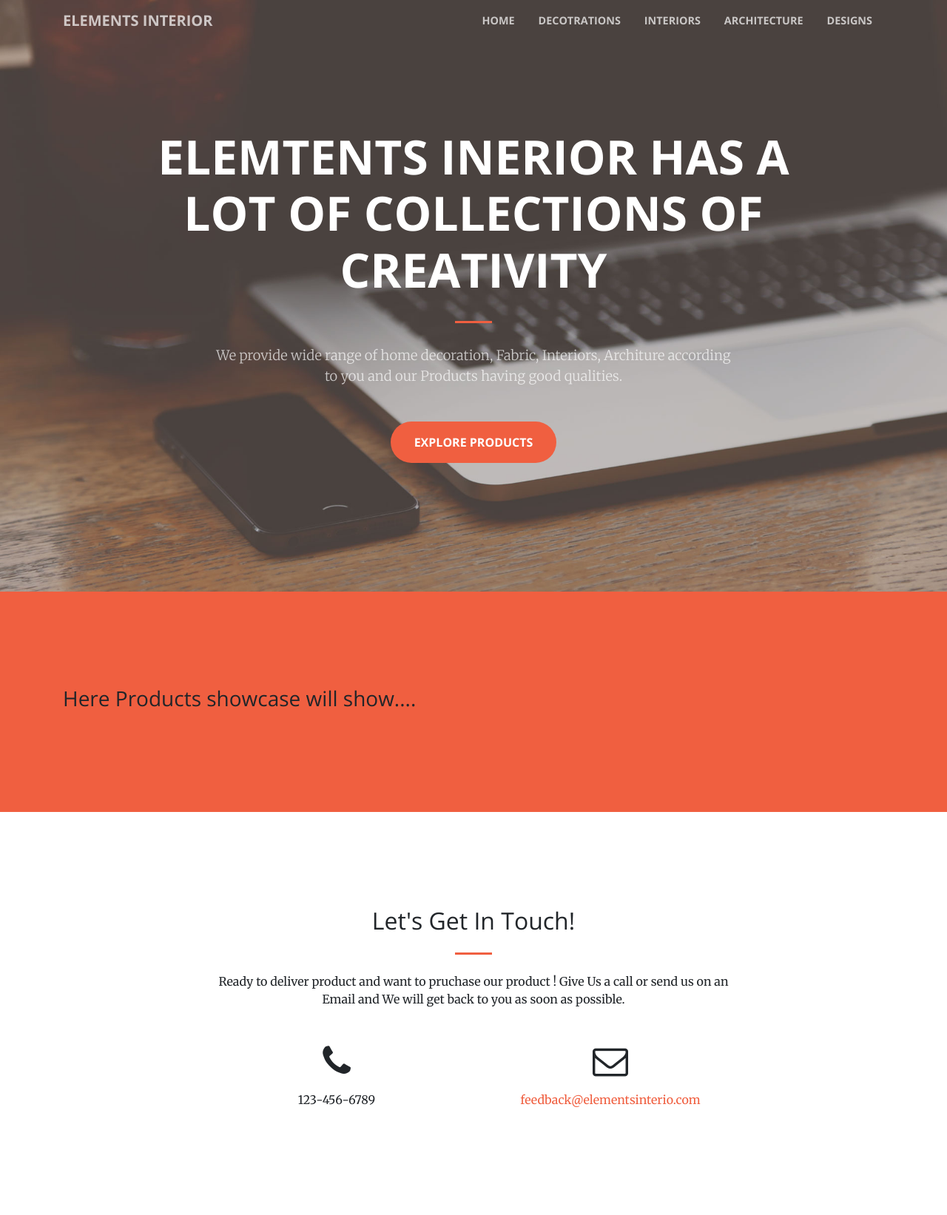
After one commit to indianleo/pradeep-pro, a PHP site: page /products.php in a window 1280 px wide. The commit adds this page. Shown: the whole page at 74% size. Run offline with PHP 8.4, Linux system fonts and the light colour scheme.

Commit message:
create products page in elements project

```diff
--- a/elements/footer.html
+++ b/elements/footer.html
@@ -1,4 +1,30 @@
 
+<section id="contact">
+  <div class="container">
+    <div class="row">
+      <div class="col-lg-8 mx-auto text-center">
+        <h2 class="section-heading">Let's Get In Touch!</h2>
+        <hr class="my-4">
+        <p class="mb-5">
+           Ready to deliver product and want to pruchase our product ! Give Us a call or send us on an Email and We will get
+           back to you as soon as possible.
+        </p>
+      </div>
+    </div>
+    <div class="row">
+      <div class="col-lg-4 ml-auto text-center">
+        <i class="fa fa-phone fa-3x mb-3 sr-contact"></i>
+        <p>123-456-6789</p>
+      </div>
+      <div class="col-lg-4 mr-auto text-center">
+        <i class="fa fa-envelope-o fa-3x mb-3 sr-contact"></i>
+        <p>
+          <a href="mailto:your-email@your-domain.com">feedback@elementsinterio.com</a>
+        </p>
+      </div>
+    </div>
+  </div>
+</section>
 <!-- Bootstrap core JavaScript -->
 <script src="vendor/jquery/jquery.min.js"></script>
 <script src="vendor/bootstrap/js/bootstrap.bundle.min.js"></script>
--- a/elements/menu.html
+++ b/elements/menu.html
@@ -1,51 +1,28 @@
-<div class="menu_bar">
-    <div class="row">
-        <div class="col-sm-1 col-xs-1 menu_title">
-            <div>
-                <img src="icon/title.png" class="title_image" />
-            </div>
+ <!-- Navigation -->
+    <nav class="navbar navbar-expand-lg navbar-light fixed-top" id="mainNav">
+      <div class="container">
+        <a class="navbar-brand js-scroll-trigger" href="#page-top">Elements Interior</a>
+        <button class="navbar-toggler navbar-toggler-right" type="button" data-toggle="collapse" data-target="#navbarResponsive" aria-controls="navbarResponsive" aria-expanded="false" aria-label="Toggle navigation">
+          <span class="navbar-toggler-icon"></span>
+        </button>
+        <div class="collapse navbar-collapse" id="navbarResponsive">
+          <ul class="navbar-nav ml-auto">
+            <li class="nav-item">
+              <a class="nav-link js-scroll-trigger" href="index.php">Home</a>
+            </li>
+            <li class="nav-item">
+              <a class="nav-link js-scroll-trigger" href="">Decotrations</a>
+            </li>
+            <li class="nav-item">
+              <a class="nav-link js-scroll-trigger" href="">Interiors</a>
+            </li>
+            <li class="nav-item">
+              <a class="nav-link js-scroll-trigger" href="">Architecture</a>
+            </li>
+            <li class="nav-item">
+              <a class="nav-link js-scroll-trigger" href="">Designs</a>
+            </li>
+          </ul>
         </div>
-        <div class="col-sm-4 col-xs-4 menu_box pull-right">
-            <div class="menu_icon text-right" state="hide">
-                <h3>Menu</h3>
-            </div>
-        </div>
-    </div>
-</div>
-<div class="menu_item_box">
-    <div class="menu_items center" style="right:0px;">
-        <div class="menu_back"></div>
-        <a href="index.php">
-            <i class="text_white2 fa fa-home"></i>
-            <span> Home</span>
-        </a>
-    </div>
-    <div class="menu_items center" style="right:2px;">
-        <div class="menu_back" ></div>
-        <a href="about.php">
-            <i class="text_white2 fa fa-user-secret"></i>
-            <span>About</span>
-        </a>
-    </div>
-    <div class="menu_items center" style="right:4px;">
-        <div class="menu_back"></div>
-        <a href="service.php">
-            <i class="text_white2 fa fa-ravelry"></i>
-            <span> Prducts</span>
-        </a>
-    </div>
-    <div class="menu_items center" style="right:4px;">
-        <div class="menu_back"></div>
-        <a href="search.php">
-            <i class="text_white2 fa fa-search"></i>
-            <span> Search</span>
-        </a>
-    </div>
-    <div class="menu_items center" style="right:8px;">
-        <div class="menu_back"></div>
-        <a href="contact.php">
-            <i class="text_white2 fa fa-user"></i>
-            <span> Contact</span>
-        </a>
-    </div>
-</div>
+      </div>
+    </nav>
--- /dev/null
+++ b/elements/products.php
@@ -0,0 +1,44 @@
+<!DOCTYPE html>
+<html lang="en">
+  <head>
+
+    <?php include_once("header.html"); ?>
+
+  </head>
+
+  <body id="page-top">
+
+  		 <?php include_once("menu.html"); ?>
+
+  		 <header class="masthead text-center text-white d-flex">
+	      <div class="container my-auto">
+	        <div class="row">
+	          <div class="col-lg-10 mx-auto">
+	            <h1 class="text-uppercase">
+	              <strong>
+	                Elemtents Inerior has a lot of collections of Creativity
+	              </strong>
+	            </h1>
+	            <hr>
+	          </div>
+	          <div class="col-lg-8 mx-auto">
+	            <p class="text-faded mb-5">
+	              We provide wide range of home decoration, Fabric, Interiors, Architure according to you and our Products
+	              having good qualities.
+	            </p>
+	            <a class="btn btn-primary btn-xl js-scroll-trigger" href="#showcase">Explore Products</a>
+	          </div>
+	        </div>
+	      </div>
+	    </header>
+
+	    <section class="bg-primary" id="showcase">
+	      <div class="container">
+	        <h3>Here Products showcase will show....</h3>
+	      </div>
+	    </section>
+
+  	 	<?php include_once("footer.html"); ?>
+  </body>
+
+ </html>
```
Also changed, not shown: elements/index.php (+7 -30 lines).
